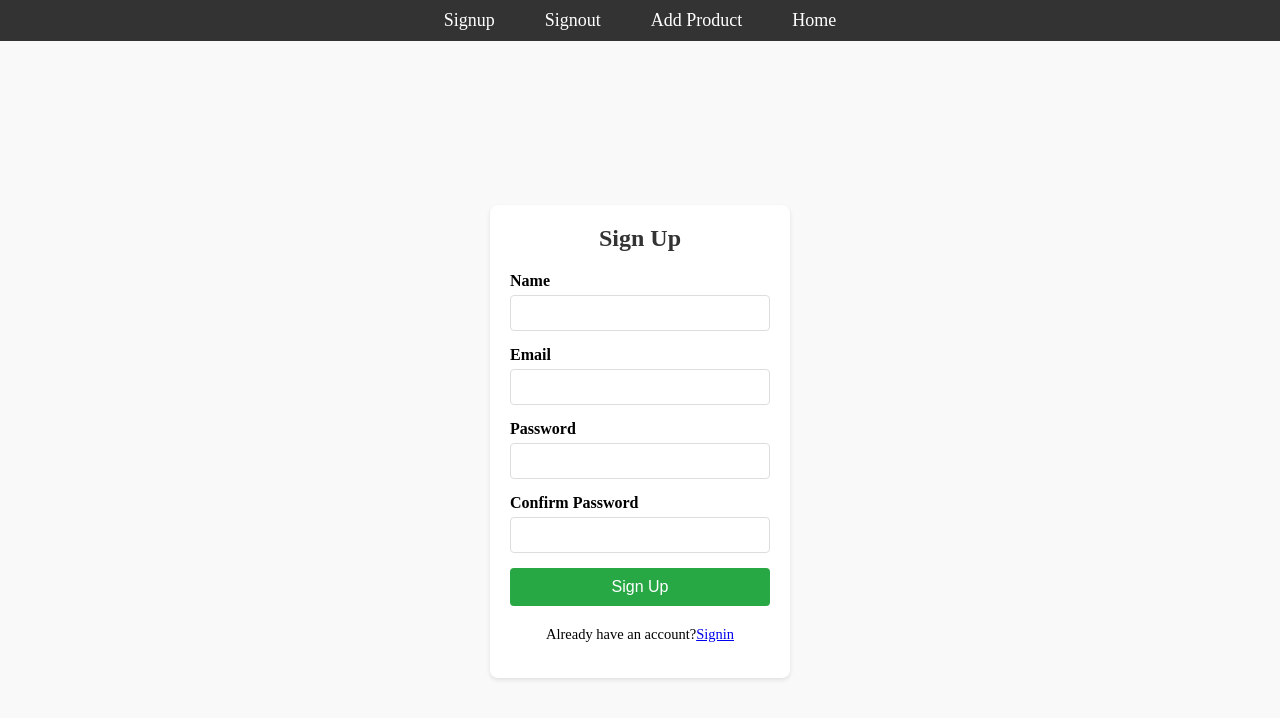
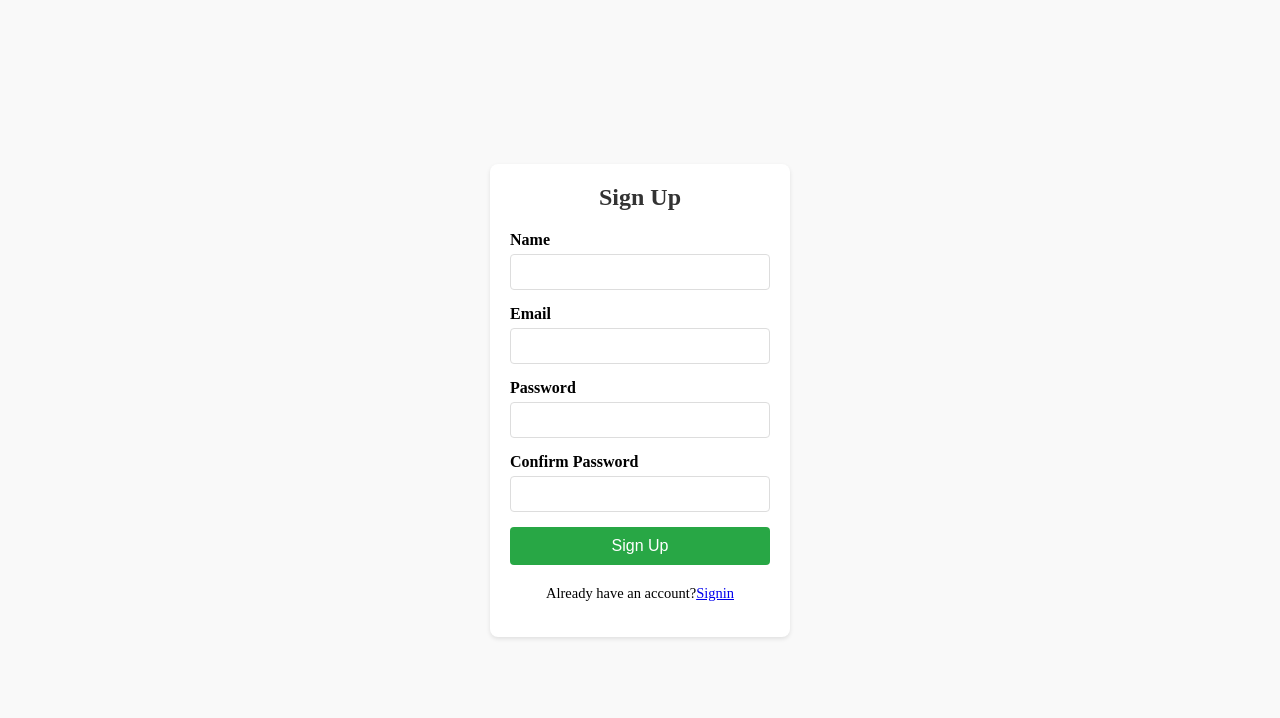
Before and after one commit to Devanshi-Patel-26/Myapp1repo, a React (Create React App) app: page / in a window 1280 px wide. Shown: the top 718 px of the page. Built offline with nearby package versions, Linux system fonts and the light colour scheme; the HTML template or start-up script is replaced by a standard one.

Commit message:
random changes again

```diff
--- a/src/Addprod.css
+++ b/src/Addprod.css
@@ -55,7 +55,7 @@ h2 {
 
 button {
   background-color: #007bff;
-  color: white;
+  color: rgb(255, 255, 255);
   border: none;
   padding: 10px 15px;
   border-radius: 4px;
--- a/src/Addprod.js
+++ b/src/Addprod.js
@@ -98,23 +98,13 @@ const Addprod = () => {
       <nav className="navbar">
         <ul className="navbar-list">
           <li className="navbar-item">
-            <Link to="/" className="navbar-link">
-              Signup
-            </Link>
-          </li>
-          <li className="navbar-item">
             <Link to="/signout" className="navbar-link">
               Signout
             </Link>
           </li>
           <li className="navbar-item">
-            <Link to="/addprod" className="navbar-link">
-              Add Product
-            </Link>
-          </li>
-          <li className="navbar-item">
-            <Link to="/home" className="navbar-link">
-              Home
+            <Link to="/signup" className="navbar-link">
+              logout
             </Link>
           </li>
         </ul>
--- a/src/App.js
+++ b/src/App.js
@@ -6,7 +6,6 @@ import Home from "./Home";
 import Addprod from "./Addprod";
 import Signout from "./Signout";
 import Update from "./Update";
-//import Admin from "./Admin";
 
 function App() {
   return (
@@ -14,12 +13,12 @@ function App() {
       <Router>
         <Routes>
           <Route path="/" element={<Signup />}></Route>
+          <Route path="/signup" element={<Signup />}></Route>
           <Route path="/signin" element={<Signin />}></Route>
           <Route path="/signout" element={<Signout />}></Route>
           <Route path="/home" element={<Home />}></Route>
           <Route path="/addprod" element={<Addprod />}></Route>
           <Route path="/update/:ID" element={<Update />}></Route>
-          {/* <Route path="/admin" element={<Admin />}></Route> */}
         </Routes>
       </Router>
     </div>
--- a/src/Home.css
+++ b/src/Home.css
@@ -16,12 +16,14 @@
 
 .navbar-list {
   list-style: none;
+  margin: 0;
+  padding: 0;
   display: flex;
   justify-content: center;
 }
 
 .navbar-item {
-  margin: 0px 15px;
+  margin: 0 15px;
 }
 
 .navbar-link {
--- a/src/Home.js
+++ b/src/Home.js
@@ -6,6 +6,8 @@ import { storage } from "./FirebaseConfig";
 import { app, collection, onSnapshot, db, deleteDoc, doc, updateDoc } from "./FirebaseConfig";
 
 const Home = () => {
+
+  const nav = useNavigate();
 
   const [allDocs, setAllDocs] = useState([]);
 
@@ -22,23 +24,13 @@ const Home = () => {
       <nav className="navbar">
         <ul className="navbar-list">
           <li className="navbar-item">
-            <Link to="/" className="navbar-link">
-              Signup
-            </Link>
-          </li>
-          <li className="navbar-item">
             <Link to="/signout" className="navbar-link">
               Signout
             </Link>
           </li>
           <li className="navbar-item">
-            <Link to="/addprod" className="navbar-link">
-              Add Product
-            </Link>
-          </li>
-          <li className="navbar-item">
-            <Link to="/home" className="navbar-link">
-              Home
+            <Link to="/signup" className="navbar-link">
+              logout
             </Link>
           </li>
         </ul>
--- a/src/Signin.css
+++ b/src/Signin.css
@@ -66,33 +66,3 @@
   text-align: center;
   margin: 20px 0 15px;
 }
-
-.navbar {
-  background-color: #333;
-  padding: 10px;
-}
-
-.navbar-list {
-  list-style: none;
-  margin: 0;
-  padding: 0;
-  display: flex;
-  justify-content: center;
-}
-
-.navbar-item {
-  margin: 0 15px;
-}
-
-.navbar-link {
-  color: white;
-  text-decoration: none;
-  font-size: 18px;
-  padding: 5px 10px;
-  transition: background-color 0.3s;
-}
-
-.navbar-link:hover {
-  background-color: #555;
-  border-radius: 5px;
-}
--- a/src/Signin.js
+++ b/src/Signin.js
@@ -2,7 +2,6 @@ import React, { useState } from "react";
 import "./Signin.css";
 import { useNavigate } from "react-router-dom";
 import { getAuth, signInWithEmailAndPassword } from "firebase/auth";
-import { Link } from "react-router-dom";
 
 const Signin = () => {
   const [email, setEmail] = useState("");
@@ -36,30 +35,6 @@ const Signin = () => {
 
   return (
     <div>
-      <nav className="navbar">
-        <ul className="navbar-list">
-          <li className="navbar-item">
-            <Link to="/" className="navbar-link">
-              Signup
-            </Link>
-          </li>
-          <li className="navbar-item">
-            <Link to="/signout" className="navbar-link">
-              Signout
-            </Link>
-          </li>
-          <li className="navbar-item">
-            <Link to="/addprod" className="navbar-link">
-              Add Product
-            </Link>
-          </li>
-          <li className="navbar-item">
-            <Link to="/home" className="navbar-link">
-              Home
-            </Link>
-          </li>
-        </ul>
-      </nav>
       <div className="signin-container">
         <form onSubmit={handleSubmit} className="signin-form">
           <div className="form-group">
--- a/src/Signout.css
+++ b/src/Signout.css
@@ -40,33 +40,3 @@
 .sign-out-button:focus {
   outline: none;
 }
-
-.navbar {
-  background-color: #333;
-  padding: 10px;
-}
-
-.navbar-list {
-  list-style: none;
-  margin: 0;
-  padding: 0;
-  display: flex;
-  justify-content: center;
-}
-
-.navbar-item {
-  margin: 0 15px;
-}
-
-.navbar-link {
-  color: white;
-  text-decoration: none;
-  font-size: 18px;
-  padding: 5px 10px;
-  transition: background-color 0.3s;
-}
-
-.navbar-link:hover {
-  background-color: #555;
-  border-radius: 5px;
-}
--- a/src/Signout.js
+++ b/src/Signout.js
@@ -1,6 +1,6 @@
 import React from "react";
 import "./Signout.css";
-import { Link, useNavigate } from "react-router-dom";
+import { useNavigate } from "react-router-dom";
 import {
   auth,
   doc,
@@ -54,30 +54,6 @@ const Signout = () => {
 
   return (
     <div>
-      <nav className="navbar">
-        <ul className="navbar-list">
-          <li className="navbar-item">
-            <Link to="/" className="navbar-link">
-              Signup
-            </Link>
-          </li>
-          <li className="navbar-item">
-            <Link to="/signout" className="navbar-link">
-              Signout
-            </Link>
-          </li>
-          <li className="navbar-item">
-            <Link to="/addprod" className="navbar-link">
-              Add Product
-            </Link>
-          </li>
-          <li className="navbar-item">
-            <Link to="/home" className="navbar-link">
-              Home
-            </Link>
-          </li>
-        </ul>
-      </nav>
       <div className="sign-out-container">
         <h1>Sign Out</h1>
         <br />
--- a/src/Signup.css
+++ b/src/Signup.css
@@ -73,7 +73,7 @@
   margin: 20px 0 15px;
 }
 
-.navbar {
+/* .navbar {
   background-color: #333;
   padding: 10px;
 }
@@ -99,4 +99,4 @@
 .navbar-link:hover {
   background-color: #555;
   border-radius: 5px;
-}
+} */
--- a/src/Signup.js
+++ b/src/Signup.js
@@ -3,7 +3,6 @@ import React, { useState } from "react";
 import "./Signup.css";
 import { useNavigate } from "react-router-dom";
 import { getAuth, createUserWithEmailAndPassword } from "firebase/auth";
-import { Link } from "react-router-dom";
 import { app, db, collection, addDoc } from "./FirebaseConfig";
 
 const Signup = () => {
@@ -57,30 +56,6 @@ const Signup = () => {
 
   return (
     <div className="p-4 bg-red-400 ">
-      <nav className="navbar">
-        <ul className="navbar-list">
-          <li className="navbar-item">
-            <Link to="/" className="navbar-link">
-              Signup
-            </Link>
-          </li>
-          <li className="navbar-item">
-            <Link to="/signout" className="navbar-link">
-              Signout
-            </Link>
-          </li>
-          <li className="navbar-item">
-            <Link to="/addprod" className="navbar-link">
-              Add Product
-            </Link>
-          </li>
-          <li className="navbar-item">
-            <Link to="/home" className="navbar-link">
-              Home
-            </Link>
-          </li>
-        </ul>
-      </nav>
       <div className="signup-container">
         {error && <p className="error-message">{error}</p>}
         <form onSubmit={handleSubmit} className="signup-form">
```
